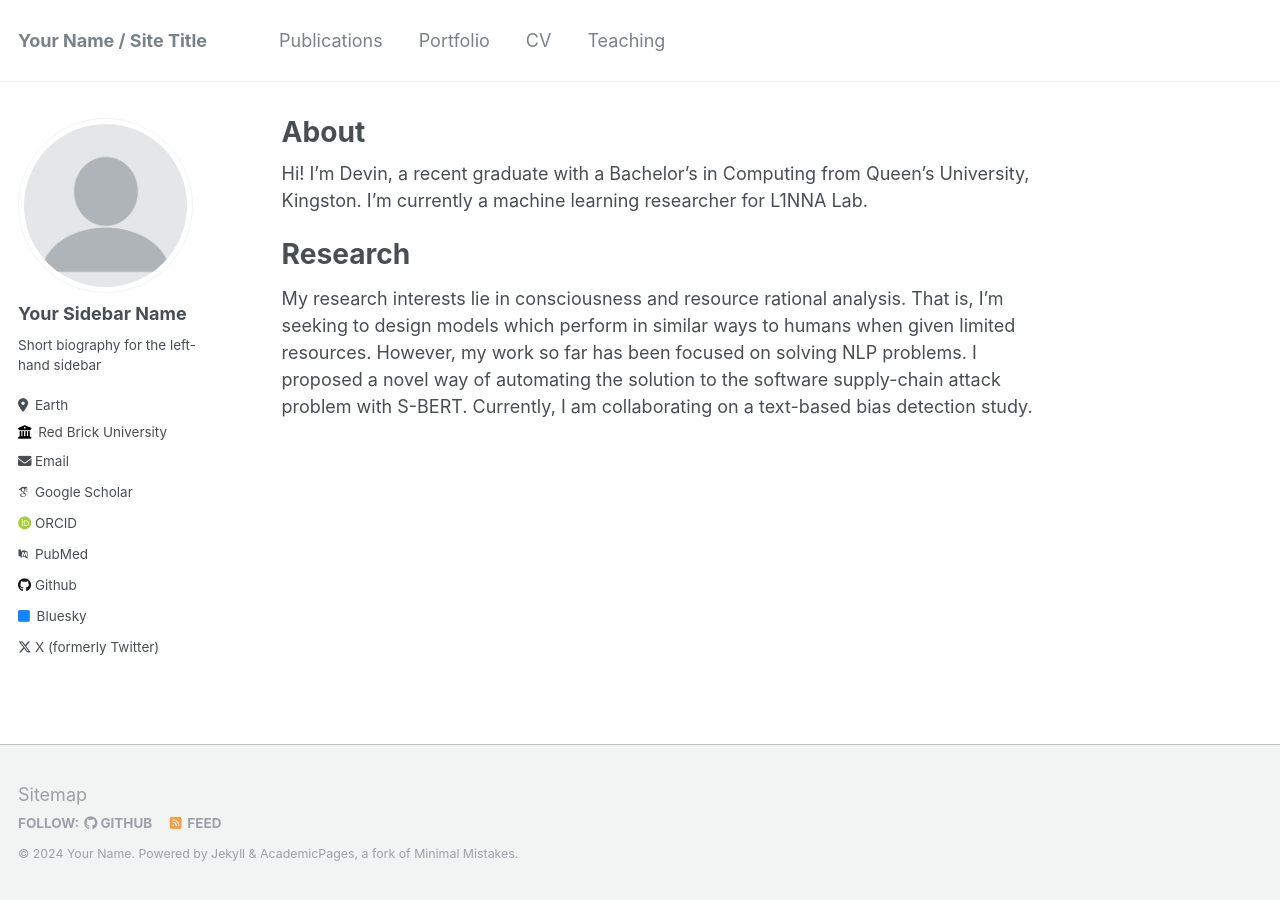
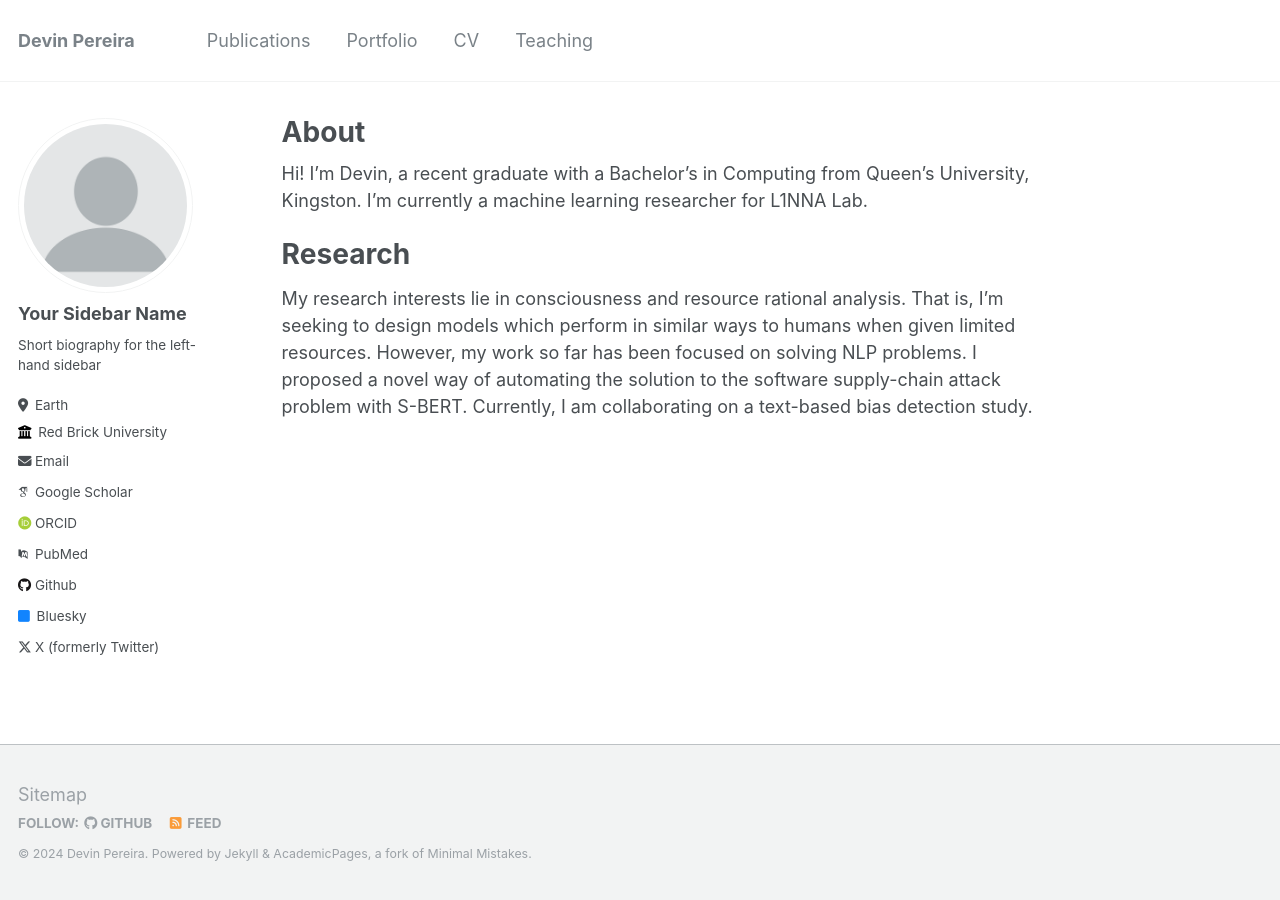
Before and after one commit to devin-pe/devin-pe.github.io, a Jekyll site: the page built from _pages/about.md, in a window 1280 px wide. Built offline with Jekyll 4.4.1, drawn with Linux system fonts in a browser that asks for light colours; some web fonts are replaced.

Commit message:
Added basic config

```diff
--- a/_config.yml
+++ b/_config.yml
@@ -8,13 +8,13 @@
 
 # Basic Site Settings
 locale                   : "en-US"
-title                    : "Your Name / Site Title"
+title                    : "Devin Pereira"
 title_separator          : "-"
-name                     : &name "Your Name"
+name                     : &name "Devin Pereira"
 description              : &description "personal description"
-url                      : https://academicpages.github.io # the base hostname & protocol for your site e.g. "https://mmistakes.github.io"
+url                      : https:/devin-pe.github.io # the base hostname & protocol for your site e.g. "https://mmistakes.github.io"
 baseurl                  : "" # the subpath of your site, e.g. "/blog"
-repository               : "academicpages/academicpages.github.io"
+repository               : "devin-pe/devin-pe.github.io"
 
 # Site Author - The following control what appear as part of the author content on the side bar.
 #               If a field is blank the icon and link will not appear, otherwise it will be shown.
```
